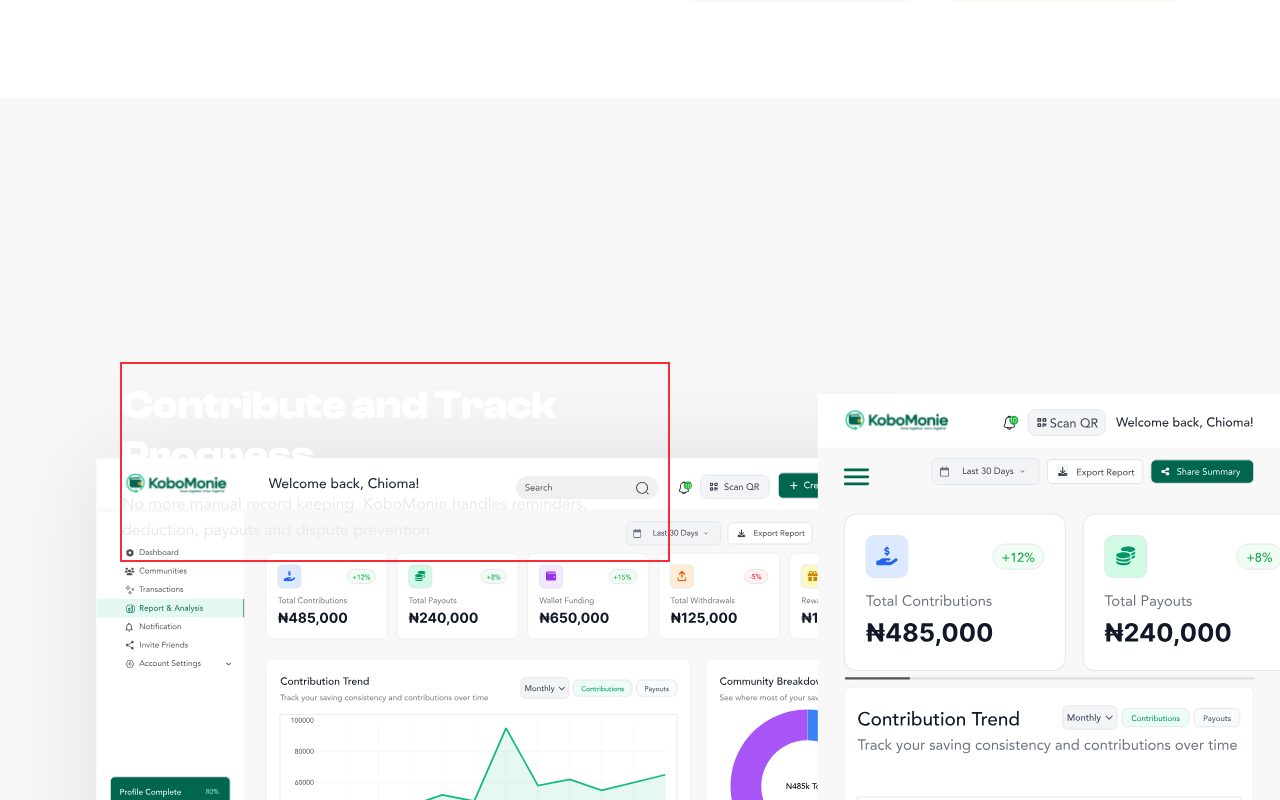
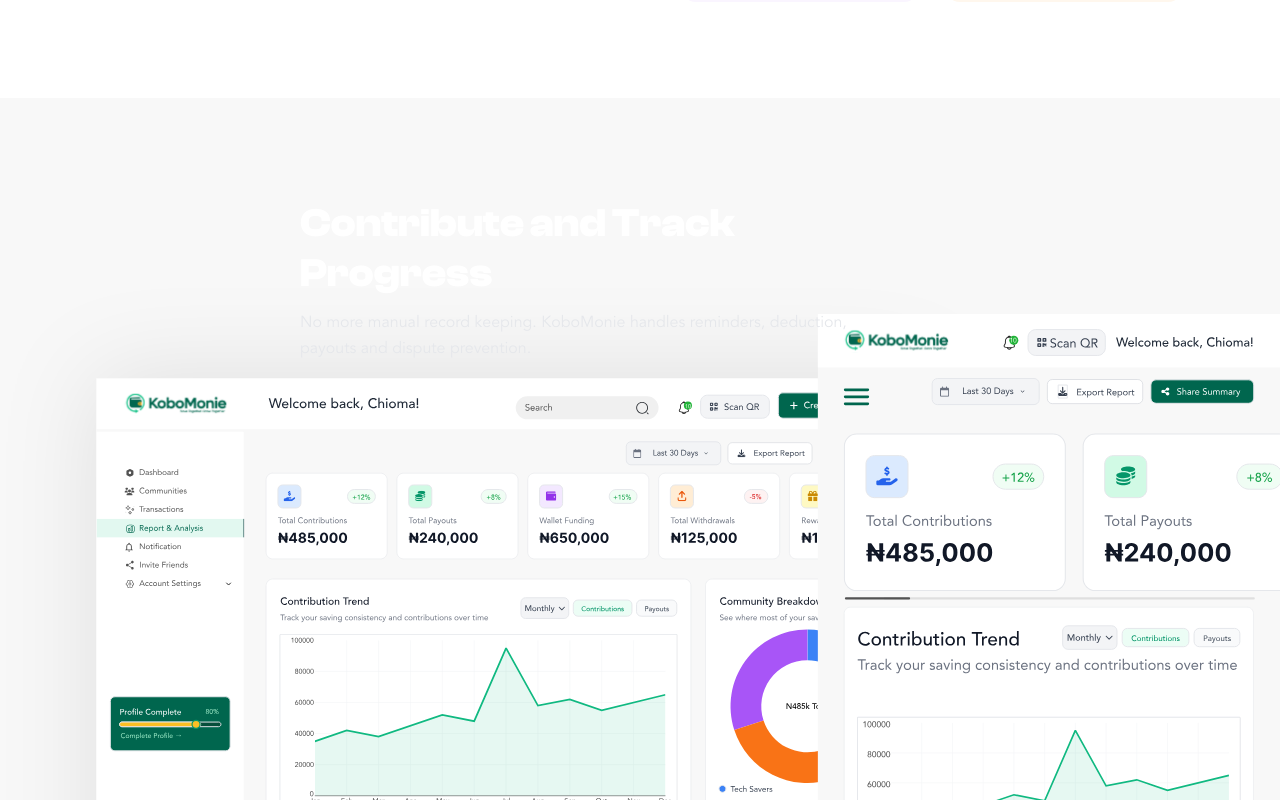
Before and after one commit to kobomonie/KoboMonie, a React (Vite) app in the folder apps/landing/: page / in a window 1280 px wide. Shown: the part 1560-2360 px from the top of the page. Built offline with nearby package versions, Linux system fonts and the light colour scheme.

Commit message:
fix: image consistency

```diff
--- a/apps/landing/src/components/ContributeSection.tsx
+++ b/apps/landing/src/components/ContributeSection.tsx
@@ -2,7 +2,7 @@
 
 export default function ContributeSection() {
   return (
-    <section className='bg-[url("/Background2.svg")] bg-cover bg-center w-full mt-[40px] relative py-16 lg:py-56'>
+    <section className='bg-[url("/Background2.svg")] bg-cover bg-center w-full relative py-16 lg:py-36 mt-[40px]'>
       {/* Mobile: Stacked, Desktop: Text absolute over image gap */}
       <div className='flex flex-col lg:block relative'>
         {/* Text Container - absolute on large screens */}
@@ -11,7 +11,7 @@
           whileInView={{ opacity: 1, x: 0 }}
           viewport={{ once: true }}
           transition={{ duration: 0.6 }}
-          className='py-8 lg:py-4 lg:absolute lg:left-[80px] xl:left-[120px] z-10 lg:max-w-[550px] debug'
+          className='py-8 lg:py-4 lg:absolute lg:left-[80px] xl:left-[300px] z-10 lg:max-w-[550px] xl:-top-[100px]'
         >
           <h2 className="font-['ClashDisplay',sans-serif] font-bold leading-tight text-white text-2xl lg:text-[32px] xl:text-[40px]">
             Contribute and Track Progress
--- a/apps/landing/src/components/ProtectedSavingsSection.tsx
+++ b/apps/landing/src/components/ProtectedSavingsSection.tsx
@@ -2,7 +2,7 @@
 
 export default function ProtectedSavingsSection() {
   return (
-    <section className='bg-[url("/Background1.svg")] bg-cover bg-center w-full relative py-16 lg:py-24'>
+    <section className='bg-[url("/Background1.svg")] bg-cover bg-center w-full mt-[40px] relative py-16 lg:py-36'>
       {/* Mobile: Stacked (text first), Desktop: Text absolute over image gap */}
       <div className='flex flex-col-reverse lg:block relative'>
         {/* Text Container - absolute on large screens, positioned right */}
@@ -11,7 +11,7 @@
           whileInView={{ opacity: 1, x: 0 }}
           viewport={{ once: true }}
           transition={{ duration: 0.6 }}
-          className='px-6 sm:px-12 lg:px-24 xl:px-32 py-8 lg:py-0 lg:absolute lg:top-[40px] xl:top-[60px] lg:right-[80px] xl:right-[120px] z-20 lg:max-w-[550px]'
+          className='px-6 sm:px-12 lg:px-24 xl:px-32 py-8 lg:py-0 lg:absolute lg:right-[80px] xl:right-[300px] z-20 lg:max-w-[550px] xl:-top-[100px]'
         >
           <h2 className="font-['ClashDisplay',sans-serif] font-bold leading-tight text-white text-2xl lg:text-[32px] xl:text-[40px] lg:text-right">
             Protected savings account
--- a/apps/landing/src/components/TransparentRotationSection.tsx
+++ b/apps/landing/src/components/TransparentRotationSection.tsx
@@ -2,7 +2,7 @@
 
 export default function TransparentRotationSection() {
   return (
-    <section className='bg-[url("/Background2.svg")] bg-cover bg-center w-full relative py-16 lg:py-24'>
+    <section className='bg-[url("/Background2.svg")] bg-cover bg-center w-full relative py-16 lg:py-36 mt-[40px]'>
       {/* Mobile: Stacked, Desktop: Text absolute over image gap */}
       <div className='flex flex-col lg:block relative'>
         {/* Text Container - absolute on large screens */}
@@ -11,7 +11,7 @@
           whileInView={{ opacity: 1, x: 0 }}
           viewport={{ once: true }}
           transition={{ duration: 0.6 }}
-          className='px-6 sm:px-12 lg:px-24 xl:px-32 py-8 lg:py-0 lg:absolute lg:top-[40px] xl:top-[60px] lg:left-[80px] xl:left-[120px] z-20 lg:max-w-[550px]'
+          className='px-6 sm:px-12 lg:px-24 xl:px-32 py-8 lg:py-0 lg:absolute xl:-top-[100px] lg:left-[80px] xl:left-[300px] z-20 lg:max-w-[550px]'
         >
           <h2 className="font-['ClashDisplay',sans-serif] font-bold leading-tight text-white text-2xl lg:text-[32px] xl:text-[40px]">
             Transparent Rotation System
```
